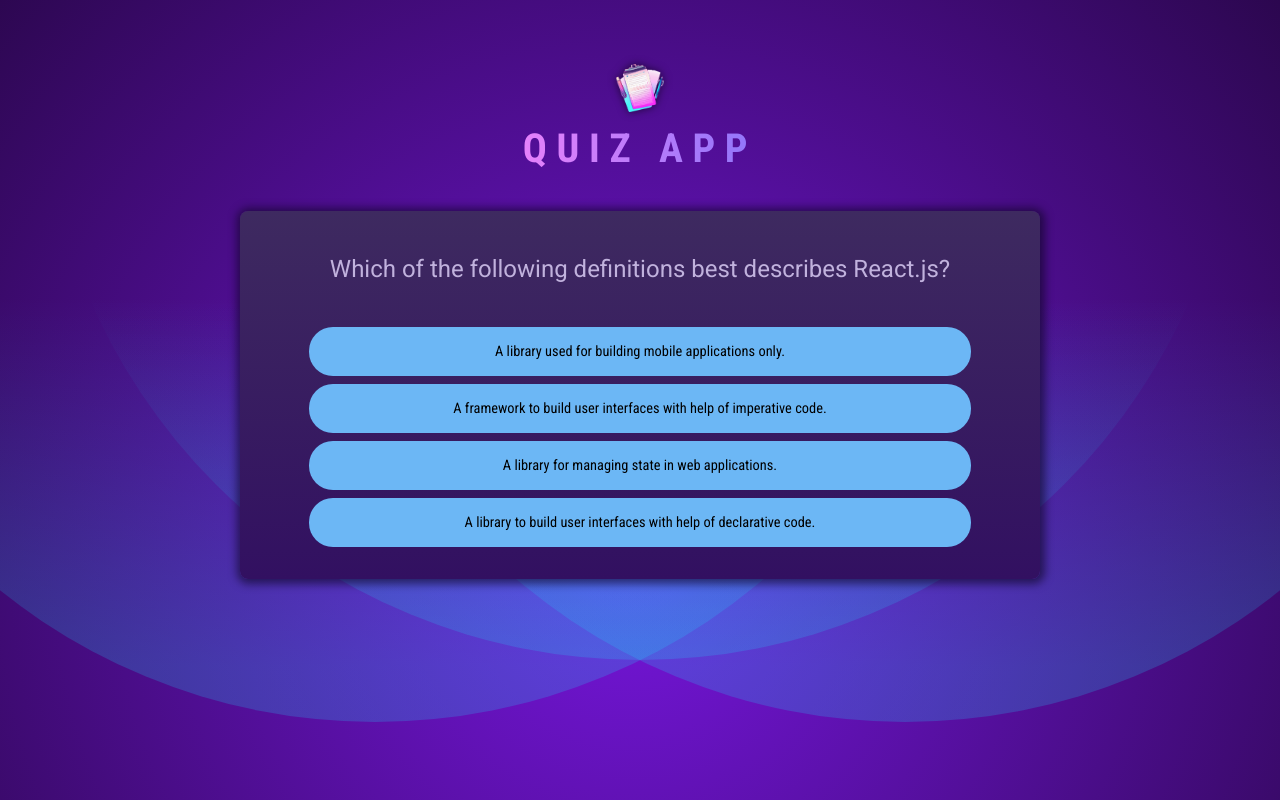
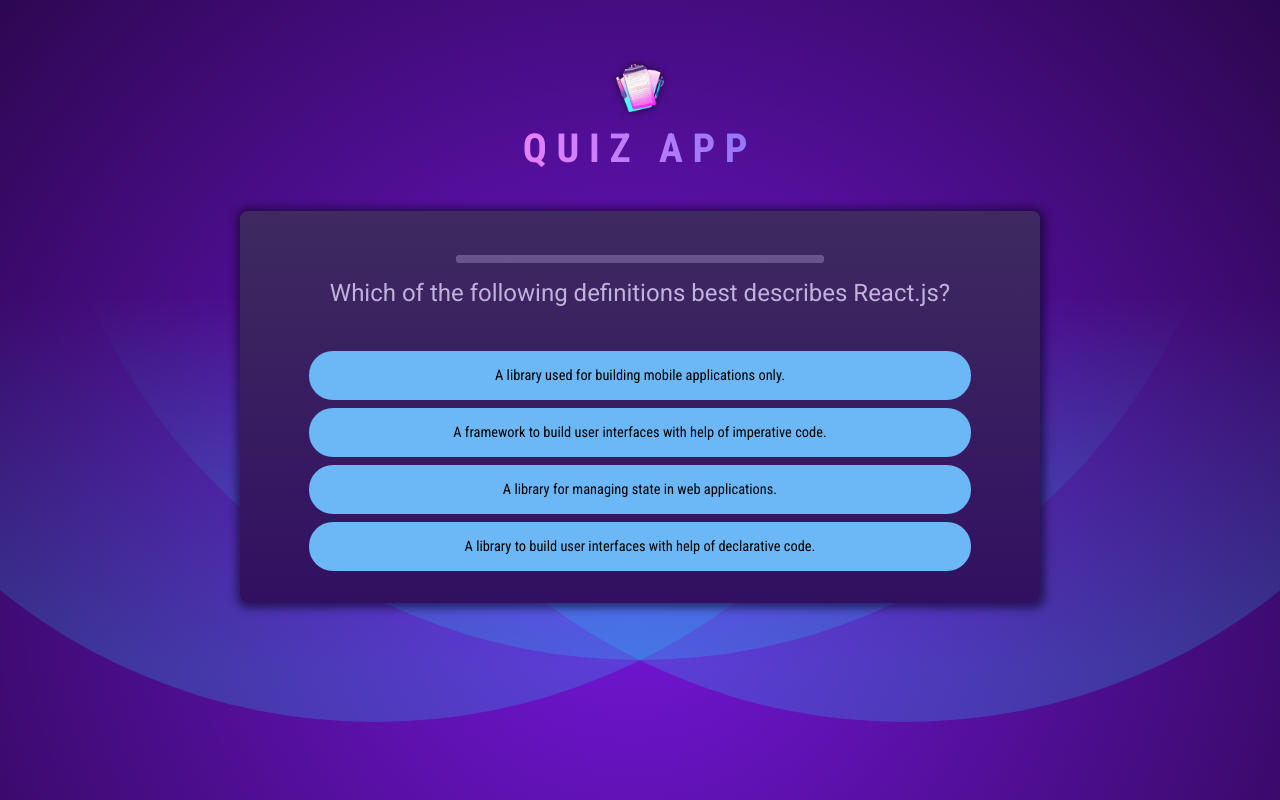
Before and after one commit to SSTEPANOVV/quiz-app, a React (Vite) app: page / in a window 1280 px wide. Built offline with nearby package versions, Linux system fonts and the light colour scheme.

Commit message:
Add "QuestionTimer" component

```diff
--- /dev/null
+++ b/src/components/QuestionTimer.jsx
@@ -0,0 +1,17 @@
+import { useEffect, useState } from "react";
+
+export default function QuestionTimer({ timeout, onTimeOut }) {
+  const [remainingTime, setRemainingTime] = useState(timeout);
+
+  useEffect(() => {
+    setTimeout(onTimeOut, timeout);
+  }, [onTimeOut, timeout]);
+
+  useEffect(() => {
+    setInterval(() => {
+      setRemainingTime((prevRemainingTime) => prevRemainingTime - 10);
+    }, 10);
+  }, []);
+
+  return <progress id="question-time" max={timeout} value={remainingTime} />;
+}
--- a/src/components/Quiz.jsx
+++ b/src/components/Quiz.jsx
@@ -3,11 +3,12 @@ import { useState } from "react";
 import QUESTIONS from "../questions.js";
 import quizCompleteImg from "../assets/quiz-complete.png";
 
+import QuestionTimer from "./QuestionTimer.jsx";
+
 export default function Quiz() {
   const [userAnswers, setUserAnswers] = useState([]);
 
   const activeQuestionIndex = userAnswers.length;
-
   const quizIsComplete = activeQuestionIndex === QUESTIONS.length;
 
   if (quizIsComplete) {
@@ -31,6 +32,10 @@ export default function Quiz() {
   return (
     <div id="quiz">
       <div id="question">
+        <QuestionTimer
+          timeout={10000}
+          onTimeOut={() => handleSelectAnswer(null)}
+        />
         <h2>{QUESTIONS[activeQuestionIndex].text}</h2>
         <ul id="answers">
           {shuffledAnswers.map((answer) => (
```
